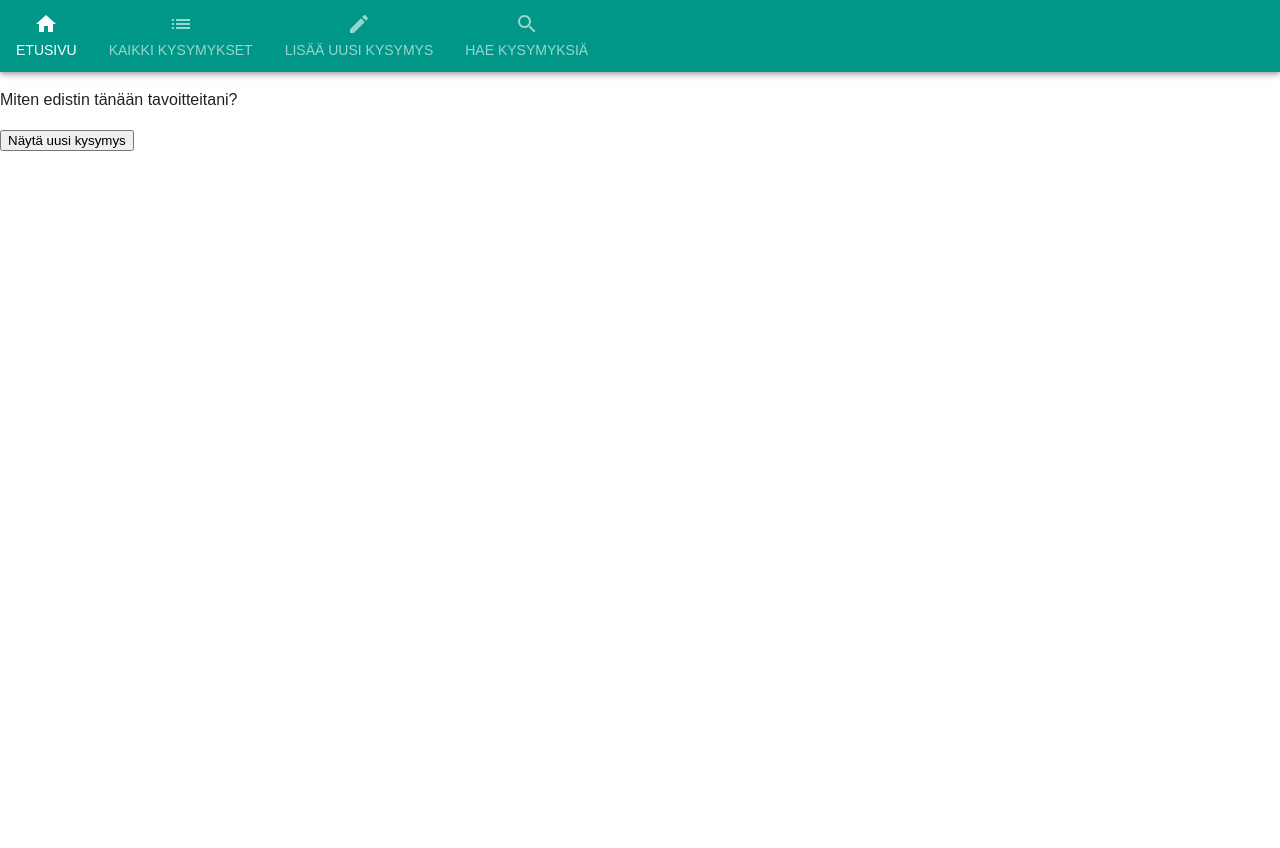
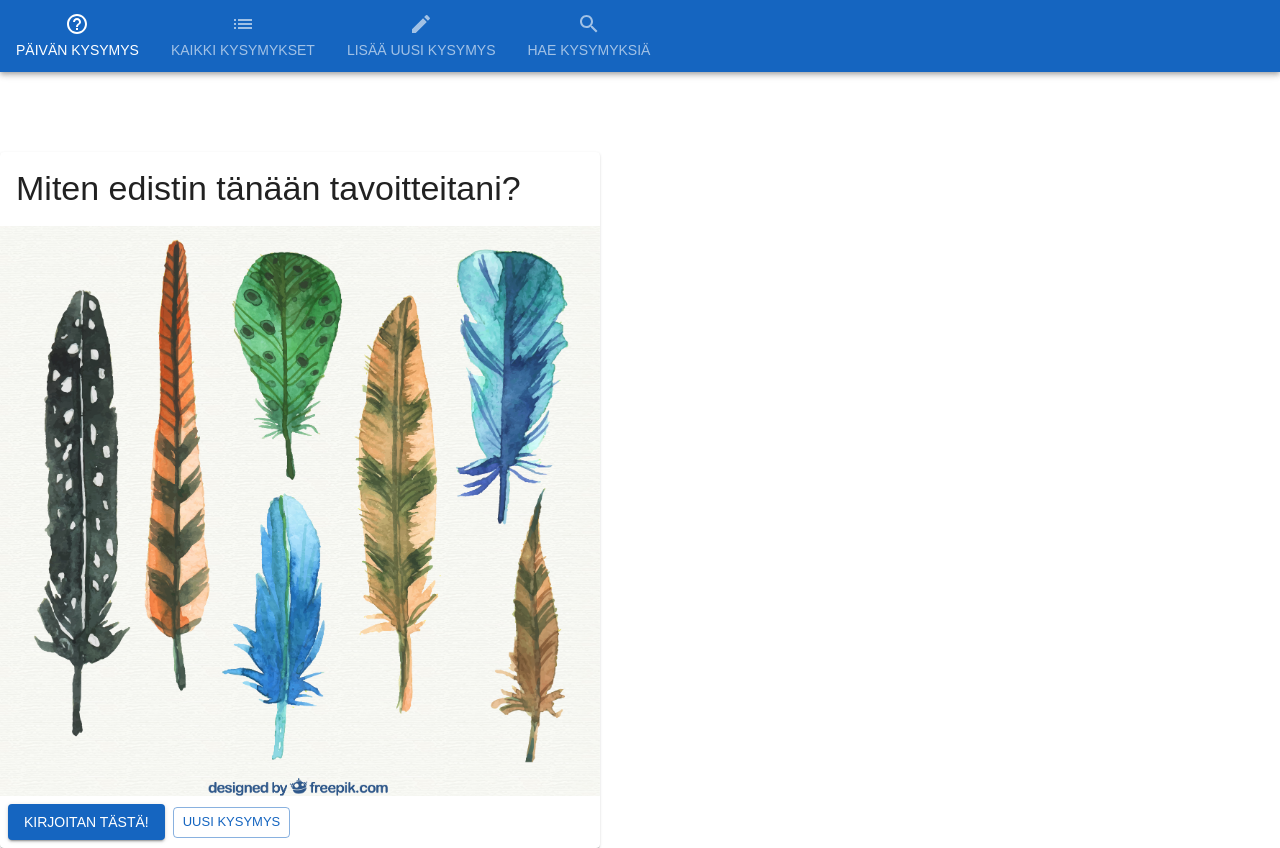
Before and after one commit to helikulomaa/ReactHarjoitustyoS24, a React (Vite) app: page / in a window 1280 px wide. Before the commit the page ends 800 px from the top, so only its background shows below. Built offline with nearby package versions, Linux system fonts and the light colour scheme.

Commit message:
Päivän kysymys -korttia eteenpäin, visuaalisen ilmeen muokkauksia

```diff
--- a/src/App.jsx
+++ b/src/App.jsx
@@ -8,15 +8,15 @@ import { CssBaseline } from '@mui/material';
 import TabMUI from './navigation/TabMUI';
 import { Box } from '@mui/material';
 import { ThemeProvider, createTheme } from '@mui/material/styles';
-import { pink, lime, teal } from '@mui/material/colors';
+import { amber, blue } from '@mui/material/colors';
 
 
 function App() {
 
   const theme = createTheme({
     palette: {
-      primary: teal,
-      secondary: lime,
+      primary: { main: blue[800] },
+      secondary: amber
     },
     typography: {
       fontFamily: "'Quicksand', sans-serif",
--- a/src/components/RandomKysymys.jsx
+++ b/src/components/RandomKysymys.jsx
@@ -1,10 +1,11 @@
 import { useState } from "react";
+import { Box, Button, Typography, Card, CardHeader, CardContent, CardActions, CardMedia } from "@mui/material";
 
 function RandomKysymys({ kysymykset, kysymys }) {
-    /* Komponentti ottaa vastaan propsin nimeltä kysymykset. */
+    /* Komponentti ottaa vastaan propsin nimeltä kysymykset ja tuon objektin muuttujan nimeltä kysymys */
 
     if (kysymykset.length == 0) {
-        return (<p>Kysymyksiä ei löydy</p>)
+        return (<Typography>Kysymyksiä ei löydy</Typography>)
     }
 
     const [randomIndex, setRandomIndex] = useState(Math.floor(Math.random() * kysymykset.length));
@@ -15,11 +16,22 @@ function RandomKysymys({ kysymykset, kysymys }) {
     }
 
     return (
-        <div> {
-            <><p>{kysymykset[randomIndex][kysymys]}</p>
-                <button onClick={updateRandomIndex}>Näytä uusi kysymys</button></>
-        }
-        </div>
+        <Box sx={{ marginTop: 10 }}>
+            <Card sx={{ maxWidth: 600 }}>
+                <CardContent>
+                    <Typography variant="h4">{kysymykset[randomIndex][kysymys]}</Typography>
+                </CardContent>
+                <CardMedia
+                    sx={{ height: 570 }}
+                    image="/public/images/sulat.jpg"
+                />
+
+                <CardActions>
+                    <Button variant="contained">Kirjoitan tästä!</Button>
+                    <Button variant="outlined" size="small" onClick={updateRandomIndex}>Uusi kysymys</Button>
+                </CardActions>
+            </Card>
+        </Box>
     );
 }
 
--- a/src/navigation/TabMUI.jsx
+++ b/src/navigation/TabMUI.jsx
@@ -1,7 +1,7 @@
 import { AppBar, Box, ListItemIcon, Tab, Tabs } from "@mui/material";
 import { useState } from "react";
 import EditIcon from '@mui/icons-material/Edit';
-import HomeIcon from '@mui/icons-material/Home';
+import HelpOutlineOutlinedIcon from '@mui/icons-material/HelpOutlineOutlined';
 import ListIcon from '@mui/icons-material/List';
 import SearchIcon from '@mui/icons-material/Search';
 import Kysymyshaku from '../components/Kysymyshaku'
@@ -51,7 +51,7 @@ function TabMUI() {
         <Box>
             <AppBar position="static" >
                 <Tabs value={value} onChange={handleChange} textColor="inherit" >
-                    <Tab label='Etusivu' icon={< HomeIcon />} />
+                    <Tab label='Päivän kysymys' icon={< HelpOutlineOutlinedIcon />} />
                     <Tab label='Kaikki kysymykset' icon={< ListIcon />} />
                     <Tab label='Lisää uusi kysymys' icon={< EditIcon />} />
                     <Tab label='Hae kysymyksiä' icon={< SearchIcon />} />
```
Also changed, not shown: public/images/sulat.jpg (added).
